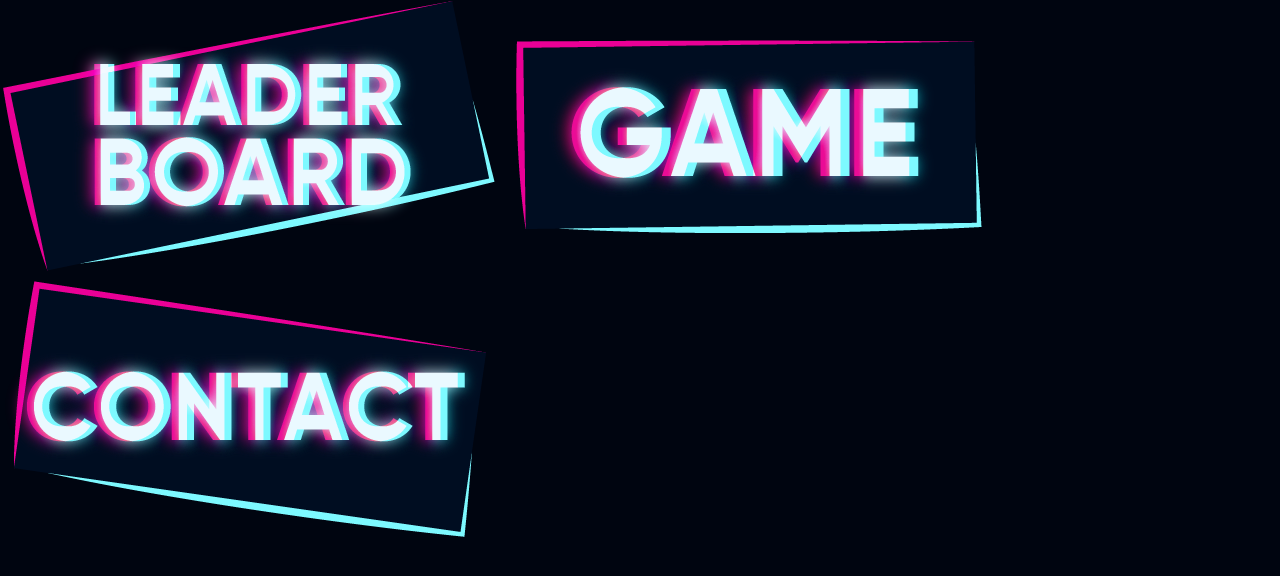
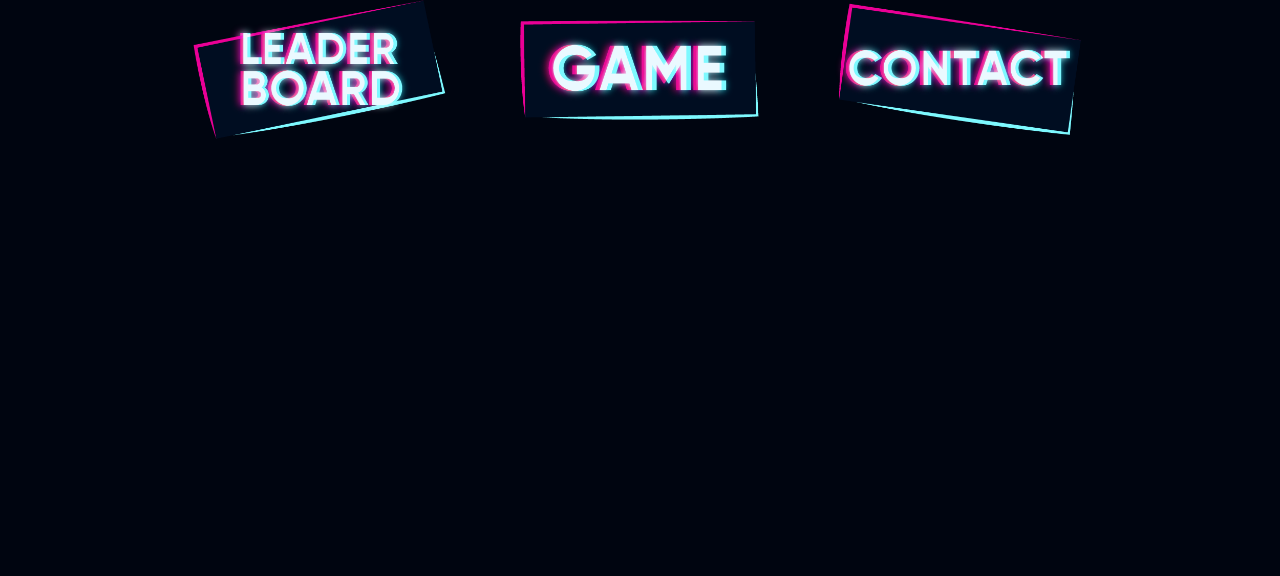
Before and after one commit to WildCodeSchool/lille-0919-js-projet2-runner, a React (Create React App) app in the folder frontend/: page / in a window 1280 px wide. Shown: the top 576 px of the page. Built offline with nearby package versions, Linux system fonts and the light colour scheme.

Commit message:
changement de nom de classe

```diff
--- a/frontend/src/components/NavBar.scss
+++ b/frontend/src/components/NavBar.scss
@@ -2,7 +2,7 @@ header {
   display: flex;
   justify-content: center;
 
-  .nav_bar {
+  .navBar {
     display: flex;
     justify-content: space-around;
     width: 75vw;
```
